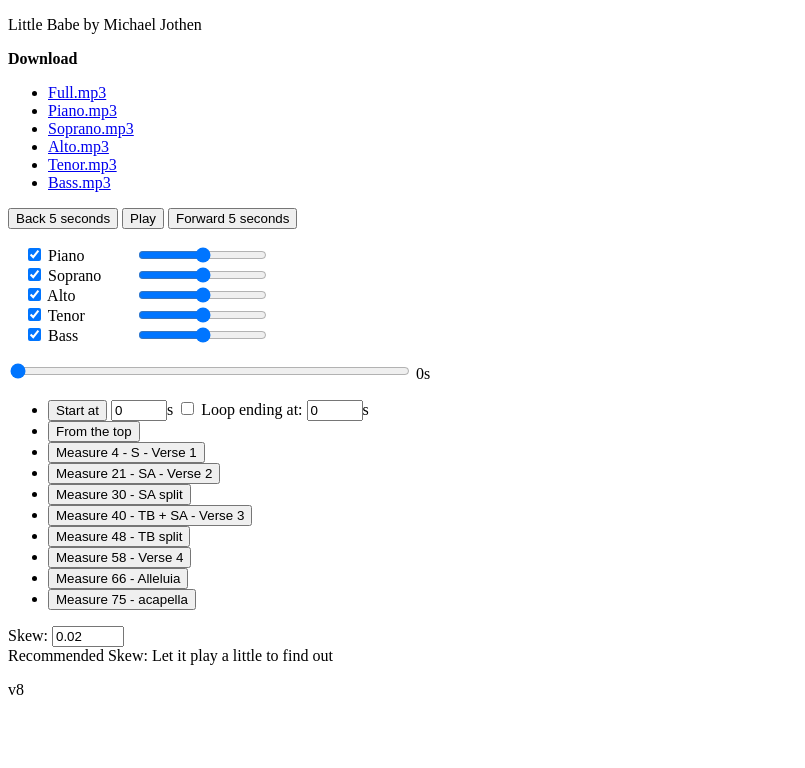
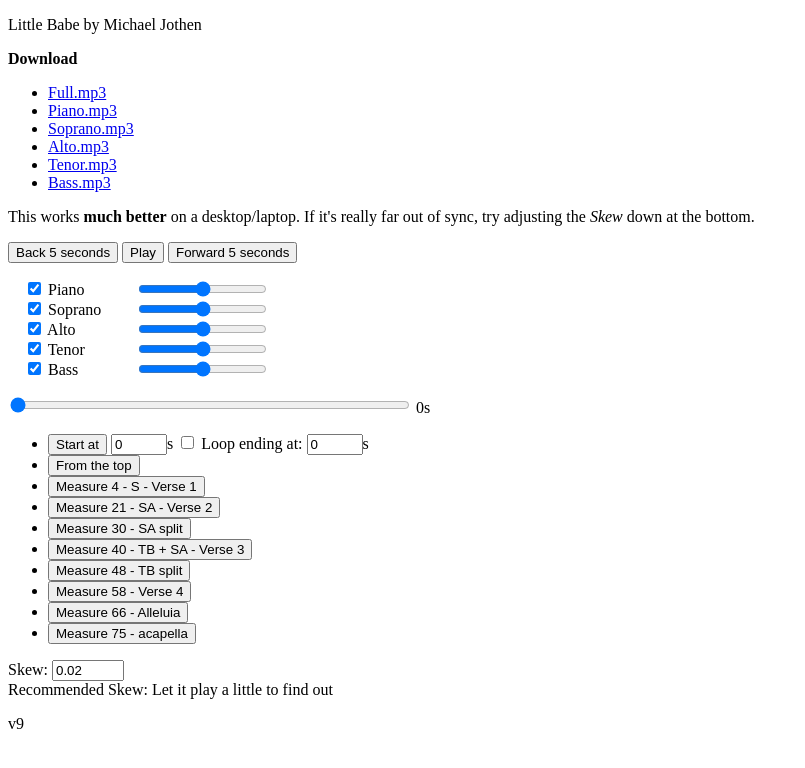
Before and after one commit to iffy/musicpractice, a plain HTML site: page littlebabe/index.html in a window 1280 px wide. Shown: the whole page, without its empty margins (0-805 px from the left). Drawn offline with Linux system fonts and the light colour scheme.

Commit message:
Note about desktop

```diff
--- a/littlebabe/index.html
+++ b/littlebabe/index.html
@@ -23,6 +23,10 @@
         <li><a href="Tenor.mp3" target="_blank">Tenor.mp3</a></li>
         <li><a href="Bass.mp3" target="_blank">Bass.mp3</a></li>
     </ul>
+    <p>
+        This works <b>much better</b> on a desktop/laptop.
+        If it's really far out of sync, try adjusting the <i>Skew</i> down at the bottom.
+    </p>
     <div>
         <button id="back-5">Back 5 seconds</button>
         <button id="play-button">Play</button>
@@ -342,7 +346,7 @@
                 samples.shift();
             }
             const average = samples.reduce((a, b) => a + b) / samples.length;
-            document.getElementById('recommended-skew').innerText = -average.toFixed(3);
+            document.getElementById('recommended-skew').innerText = Math.abs(average.toFixed(3));
         })
         // channels.forEach(ch => {
         //     let div = document.createElement('div');
@@ -378,6 +382,6 @@
         //     })
         // })
     </script>
-    <p class="version">v8</p>
+    <p class="version">v9</p>
 </body>
 </html>
```
